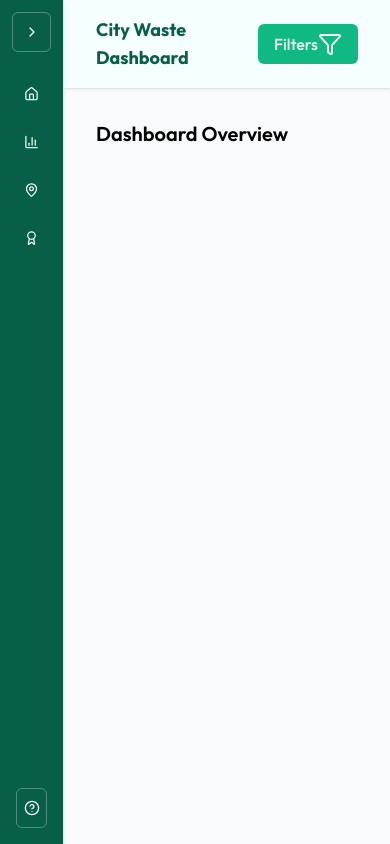
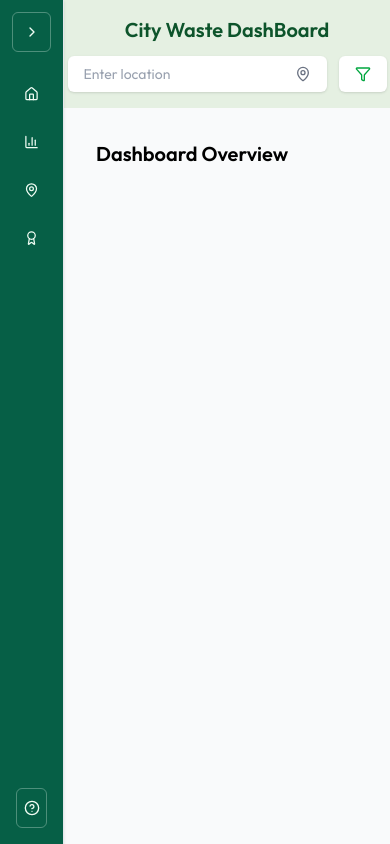
Before and after one commit to DammyCodes-all/RecycleLog, a React (Vite) app in the folder frontend/: page /dashboard in a window 390 px wide. Built offline with nearby package versions, Linux system fonts and the light colour scheme; what @radix-ui/themes would draw is missing.

Commit message:
feat: Enhance Topbar and Dashboard layout, integrate ResponsiveContainer in BinMap, and adjust map dimensions

```diff
--- a/frontend/src/components/Topbar.jsx
+++ b/frontend/src/components/Topbar.jsx
@@ -2,8 +2,8 @@ import { MapPin, Filter } from 'lucide-react';
 
 const Topbar = ({ title = "AI Analytics" }) => {
   return (
-    <div className="bg-[#e5f0e2] py-4 px-6 flex items-center justify-between">
-      <h1 className="text-lg font-semibold text-green-900">{title}</h1>
+    <div className="bg-[#e5f0e2] py-4 px-6 flex items-center flex-col gap-3  sm:flex-row sm:justify-between">
+      <h1 className="text-xl md:text-lg font-semibold text-green-900">{title}</h1>
       <div className="flex gap-3">
         <div className="flex items-center bg-white px-4 py-2 rounded-md shadow-sm">
           <input
@@ -14,7 +14,7 @@ const Topbar = ({ title = "AI Analytics" }) => {
           <MapPin className="w-4 h-4 text-gray-500 ml-2" />
         </div>
         <button className="flex items-center gap-1 bg-white text-green-600 px-4 py-2 rounded-md shadow-sm hover:bg-green-50">
-          <span className="text-sm font-medium">Filters</span>
+          <span className="text-sm font-medium hidden md:block">Filters</span>
           <Filter className="w-4 h-4" />
         </button>
       </div>
--- a/frontend/src/components/map.jsx
+++ b/frontend/src/components/map.jsx
@@ -2,7 +2,7 @@ import { MapContainer, TileLayer, Marker, Tooltip } from "react-leaflet";
 import "leaflet/dist/leaflet.css";
 import leaflet from "leaflet";
 import bins from "../bin-data"; // Import
-
+import { ResponsiveContainer } from "recharts";
 // Fix for default markers
 delete leaflet.Icon.Default.prototype._getIconUrl;
 leaflet.Icon.Default.mergeOptions({
@@ -27,7 +27,8 @@ const binIcon = new leaflet.Icon({
 
 export default function BinMap() {
   return (
-    <div className="w-[900px] h-[550px]">
+    <div className="w-[900px] h-[500px]">
+      <ResponsiveContainer width="100%" height="100%">
       <MapContainer
         center={[6.5244, 3.3792]}
         zoom={13}
@@ -64,6 +65,7 @@ export default function BinMap() {
           </Marker>
         ))}
       </MapContainer>
+      </ResponsiveContainer>
     </div>
   );
 }
--- a/frontend/src/pages/Dashboard.jsx
+++ b/frontend/src/pages/Dashboard.jsx
@@ -1,17 +1,13 @@
 import Sidebar from "../components/Sidebar";
 import { Funnel } from "lucide-react";
 import Button from "../components/ui/Button";
+import Topbar from "../components/Topbar";
 const DashBoard = () => {
   return (
     <div className="flex h-screen bg-gray-50 relative  md:static ">
       <Sidebar />
       <main className="flex-1 overflow-y-auto w-9/10 md:w-auto md:ml-0 ml-16 ">
-        <div className="px-8 py-4 bg-grey flex justify-between items-center shadow-sm">
-          <p className="font-bold text-lg text-forest">City Waste Dashboard</p>
-          <Button className="text-mint bg-alert">
-            Filters <Funnel />
-          </Button>
-        </div>
+  <Topbar title="City Waste DashBoard" />
         <div className="p-8">
           <h2 className="text-xl font-semibold">Dashboard Overview</h2>
           {/* Additional content can be added here */}
```
